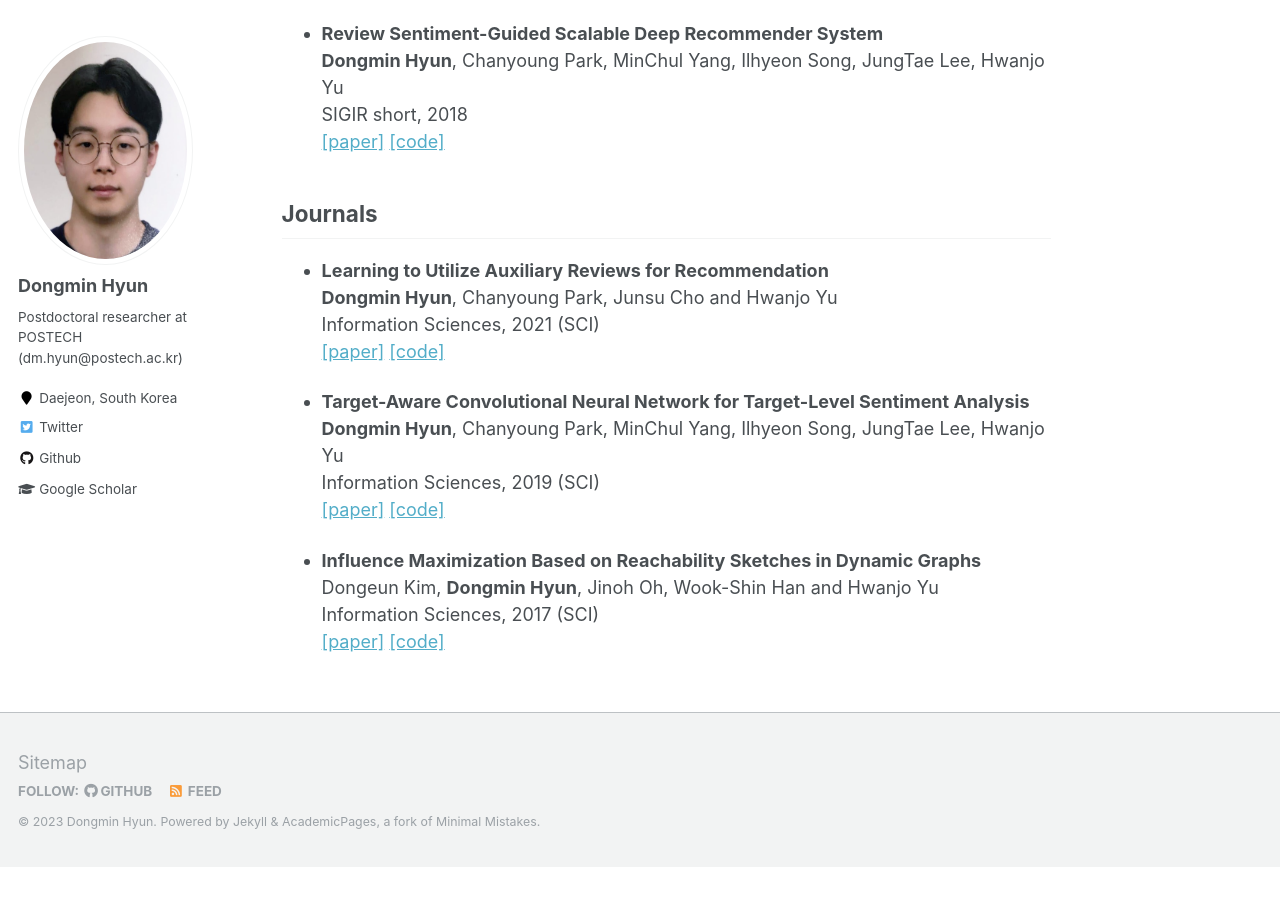
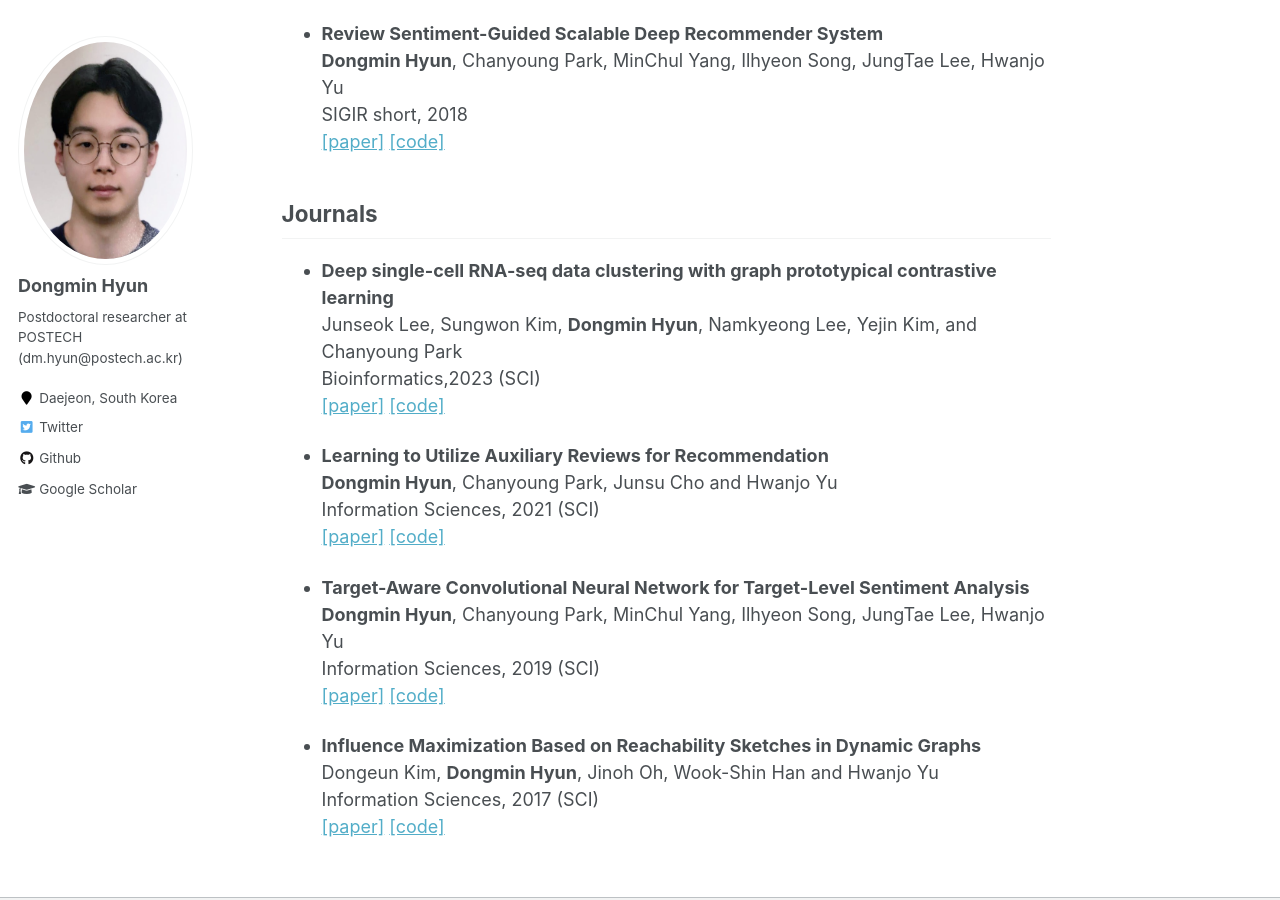
Before and after one commit to dmhyun/dmhyun.github.io, a Jekyll site: the page built from _pages/publications.md, in a window 1280 px wide and 900 px high, scrolled down 2270 px. Built offline with Jekyll 4.4.1, drawn with Linux system fonts in a browser that asks for light colours; before the commit the page ends 3137 px from its top, so only the background shows below that.

Commit message:
Update publications.md

```diff
--- a/_pages/publications.md
+++ b/_pages/publications.md
@@ -97,6 +97,11 @@ SIGIR short, 2018\\
 
 Journals
 -----
+- **Deep single-cell RNA-seq data clustering with graph prototypical contrastive learning**\\
+Junseok Lee, Sungwon Kim, **Dongmin Hyun**, Namkyeong Lee, Yejin Kim, and Chanyoung Park \\
+Bioinformatics,2023 (SCI)\\
+[[paper]](http://to-be-appeared) [[code]](http://to-be-appeared)
+
 - **Learning to Utilize Auxiliary Reviews for Recommendation**\\
 **Dongmin Hyun**, Chanyoung Park, Junsu Cho and Hwanjo Yu\\
 Information Sciences, 2021 (SCI)\\
```
